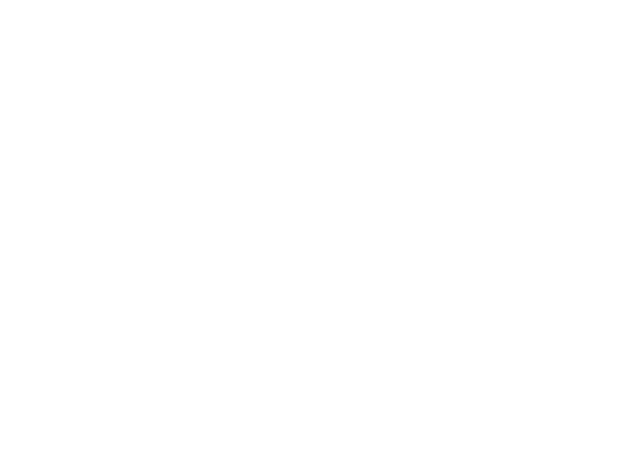
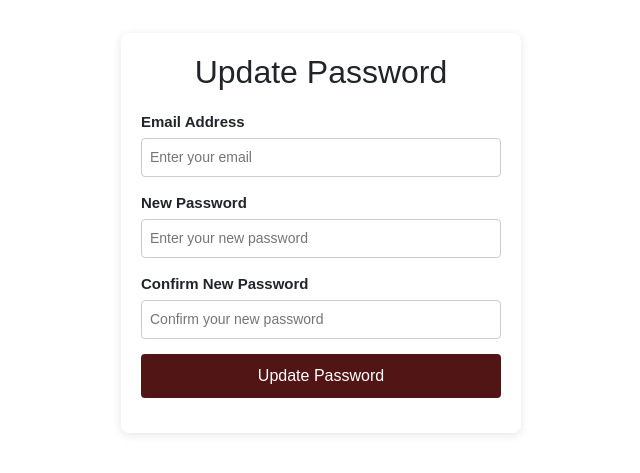
Before and after one commit to Intelli-Management-Group/Redwoodpeak_ReactFE, a React (Create React App) app: page /update-password in a window 1280 px wide. Before the commit this address had no page. Shown: the part 167-640 px from the top of the page, without its empty margins (319-959 px from the left). Built offline with nearby package versions, Linux system fonts and the light colour scheme.

Commit message:
route Update

```diff
--- a/src/App.js
+++ b/src/App.js
@@ -41,7 +41,7 @@ function App() {
         <Route path='/login' element={<Login/>}/>
         <Route path='/register' element={<Registration/>}/>
         <Route path='/forgotPassword' element={<ForgotPassword/>}/>
-        <Route path='/update-password/:token' element={<UpdatePassword/>} />
+        <Route path="/update-password" element={<UpdatePassword />} />
 
         </Routes>
     </BrowserRouter>
--- a/src/pages/UpdatePassword/updatePassword.js
+++ b/src/pages/UpdatePassword/updatePassword.js
@@ -1,9 +1,13 @@
 import React, { useState, useEffect } from 'react';
-import { useParams, useNavigate } from 'react-router-dom';
+import { useNavigate, useLocation } from 'react-router-dom';
+
 
 const UpdatePassword = () => {
-    const { token } = useParams();
     const navigate = useNavigate();
+    const location = useLocation();
+    const queryParams = new URLSearchParams(location.search);
+    const token = queryParams.get('token');
+
     const [email, setEmail] = useState('');
     const [password, setPassword] = useState('');
     const [confirmPassword, setConfirmPassword] = useState('');
@@ -14,13 +18,18 @@ const UpdatePassword = () => {
     const [isLoading, setIsLoading] = useState(false);
 
     useEffect(() => {
+        if (!token) {
+          setError('Token is missing');
+          return;
+        }
+
         const verifyToken = async () => {
           try {
             const response = await fetch(`/api/verify-reset-token?token=${token}`);
             const data = await response.json();
 
             if (data.success) {
-                    // setEmail(data.email);
+            //   setEmail(data.email); // Set email based on token
             } else {
               setError('Invalid or expired token');
             }
@@ -35,7 +44,6 @@ const UpdatePassword = () => {
       const handleSubmit = async (e) => {
         e.preventDefault();
 
-        // Reset errors
         setEmailError('');
         setPasswordError('');
         setConfirmPasswordError('');
@@ -52,8 +60,7 @@ const UpdatePassword = () => {
         }
 
         setIsLoading(true);
-        console.log("email",email);
-        console.log("confirmPassword",confirmPassword);
+
         try {
           const response = await fetch('/api/update-password', {
             method: 'POST',
@@ -77,6 +84,7 @@ const UpdatePassword = () => {
           setIsLoading(false);
         }
       };
+
 
     return (
         <div
```
Lines whose indentation alone changed are shown as unchanged.
